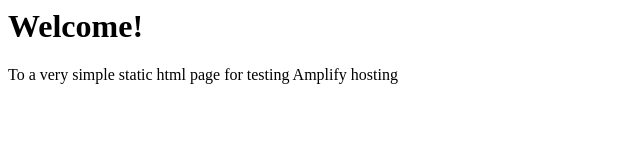
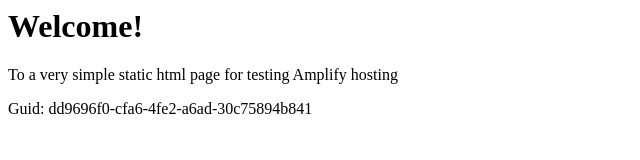
Before and after one commit to aws-aemilia-icn/Github-PR-Commit-Integration-Test-DoNotTouch-Gith-OKSLNVO2-v1-prod-ap-northeast-2, a website: page src/index.html in a window 1280 px wide. Shown: the whole page, without its empty margins (0-640 px from the left). Drawn offline with Linux system fonts and the light colour scheme.

Commit message:
commit from integ tests

```diff
--- a/src/index.html
+++ b/src/index.html
@@ -1,3 +1,5 @@
+
+
 <html lang="en">
 
 <head>
@@ -10,6 +12,6 @@
 <body>
     <h1>Welcome!</h1>
     <p>To a very simple static html page for testing Amplify hosting</p>
-</body>
+    <p>Guid: dd9696f0-cfa6-4fe2-a6ad-30c75894b841</p></body>
 
 </html>
```
